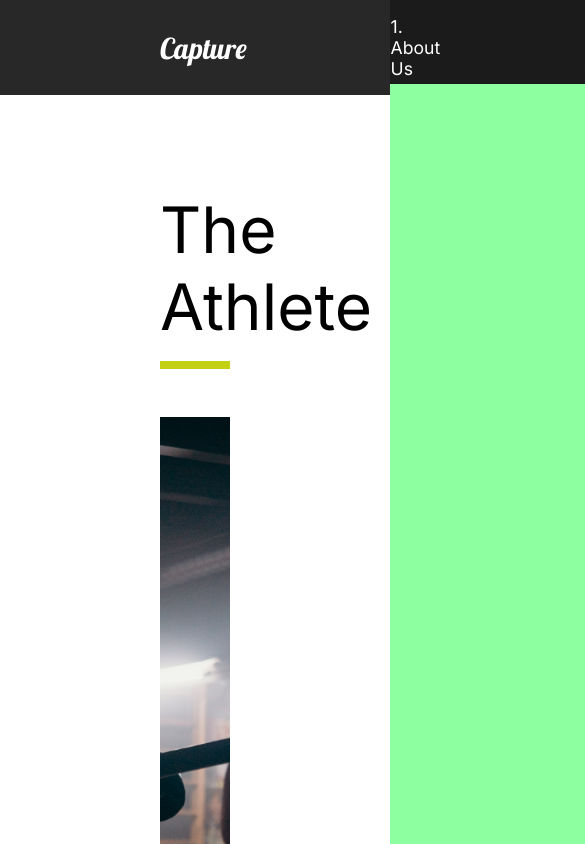
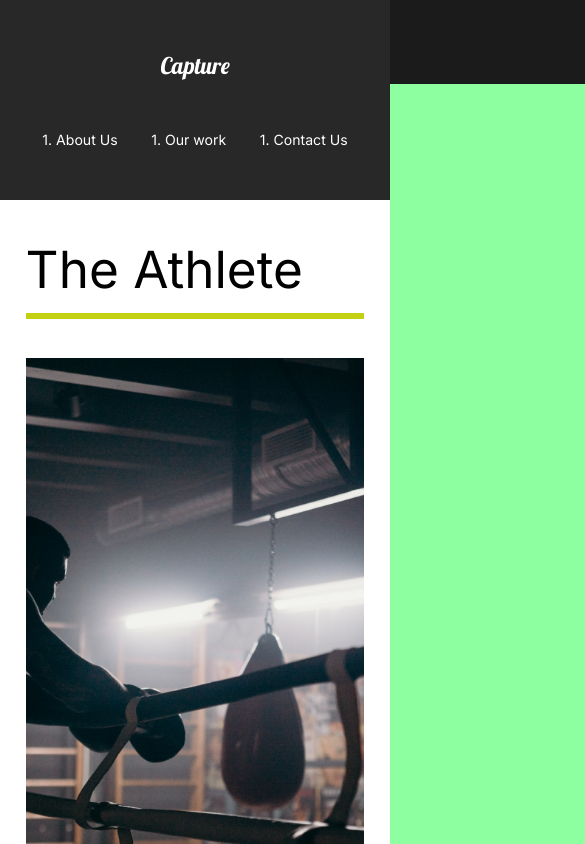
Before and after one commit to codekacode/capture-portafolio, a React (Create React App) app: page /work in a window 390 px wide. Shown: the top 844 px of the page, 585 px wide, since content can reach past the window. Built offline with nearby package versions, Linux system fonts and the light colour scheme.

Commit message:
Add mobile view

```diff
--- a/src/components/GlobalStyled.js
+++ b/src/components/GlobalStyled.js
@@ -7,6 +7,16 @@
     padding: 0;
     box-sizing: border-box;
   }
+
+  html{
+    @media (max-width: 1700px){
+      font-size: 75%
+    }
+    @media (max-width: 1300px){
+      font-size: 80%
+    }
+  }
+
   body {
     background-color: #1b1b1b;
     font-family: 'Inter', sans-serif;
--- a/src/components/Nav.js
+++ b/src/components/Nav.js
@@ -51,7 +51,22 @@
     padding-left: 9rem;
     position: relative;
   }
-
+  @media (max-width:1300px){
+    flex-direction: column;
+    padding:2rem 0rem;
+    #logo{
+      display: inline-block;
+      padding: 2rem;
+    }
+    ul {
+      padding: 2rem;
+      justify-content:space-around;
+      width: 100%;
+      li{
+        padding: 0;
+      }
+    }
+  }
 `
 
 export default Nav;
--- a/src/components/ServicesSection.js
+++ b/src/components/ServicesSection.js
@@ -65,6 +65,9 @@
 const Cards = styled.div`
   display: flex;
   flex-wrap: wrap;
+  @media (max-width:1300px){
+    justify-content: center;
+  }
 `
 
 const Card = styled.div`
--- a/src/components/useScroll.js
+++ b/src/components/useScroll.js
@@ -3,7 +3,7 @@
 
 export const useScroll = () => {
   const controls = useAnimation();
-  const [element, view] = useInView({threshold: 0.5});
+  const [element, view] = useInView({threshold: 0.3});
   if(view){
     controls.start("show");
   }else{
--- a/src/pages/ContactUs.js
+++ b/src/pages/ContactUs.js
@@ -45,11 +45,18 @@
   padding: 5rem 10rem;
   color: #353535;
   min-height: 90vh;
+  @media (max-width:1500px){
+    padding: 2rem;
+    font-size:1rem;
+  }
 `
 
 const Title = styled.div`
   margin-bottom: 4rem;
   color: #000;
+  @media (max-width:1500px){
+    margin-top: 5rem;
+  }
 `
 
 const Hide = styled.div`
--- a/src/pages/MovieDetail.js
+++ b/src/pages/MovieDetail.js
@@ -70,6 +70,10 @@
   margin: 5rem 10rem;
   align-items: center;
   justify-content: space-around;
+  @media (max-width:1500px){
+    display: block;
+    margin: 2rem 2rem;
+  }
 `
 
 const AwardStyled = styled.div`
--- a/src/pages/OurWork.js
+++ b/src/pages/OurWork.js
@@ -58,7 +58,9 @@
   min-height:100vh;
   overflow: hidden;
   padding: 5rem 10rem;
-  background: #fffgit ;
+  @media (max-width:1300px){
+    padding: 2rem;
+  }
   h2 {
     padding: 1rem 0rem;
   }
--- a/src/style.js
+++ b/src/style.js
@@ -8,6 +8,11 @@
 justify-content: space-between;
 padding: 5rem 10rem;
 color: #fff;
+@media (max-width:1300px){
+  display: block;
+  padding: 2rem 2rem;
+  text-align: center;
+}
 `;
 
 export const Description = styled.div`
@@ -16,6 +21,12 @@
 z-index: 2;
 h2 {
   font-weight: lighter;
+}
+@media (max-width:1300px){
+  padding: 0;
+  button {
+    margin:2rem 0rem 5rem 0rem;
+  }
 }
 `
 
```
